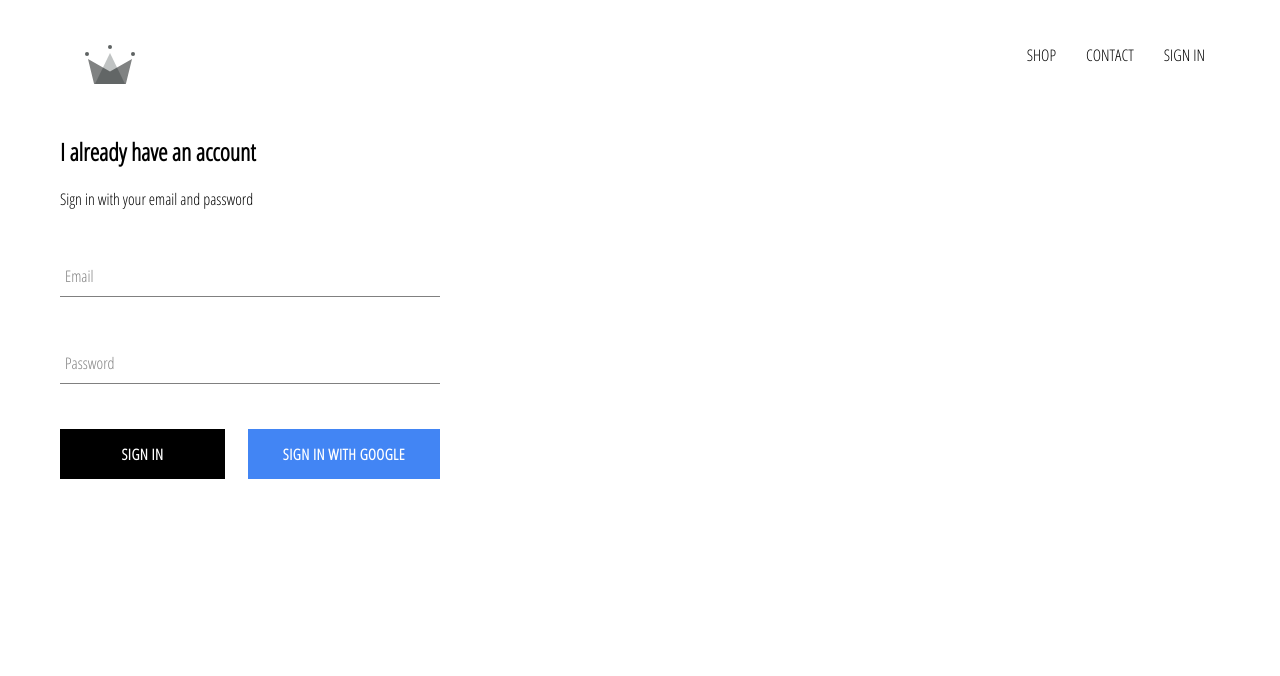
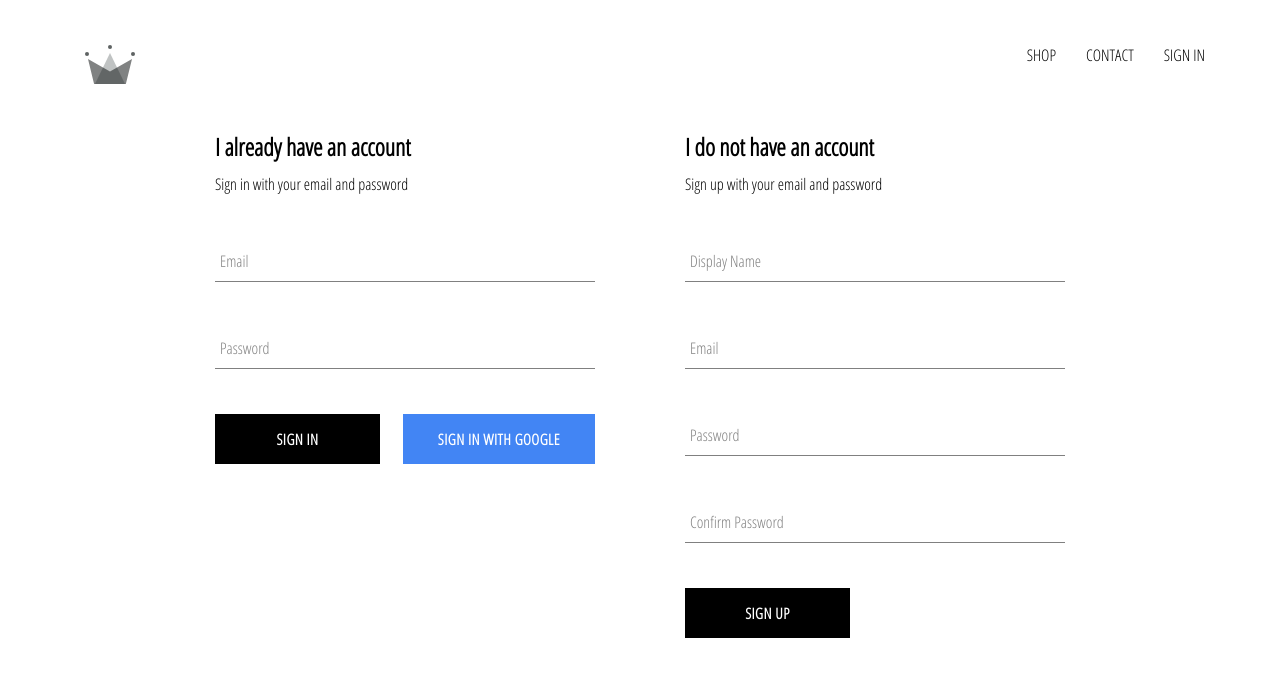
Before and after one commit to KXiangZ/crwn-clothing, a React (Create React App) app: page /signin in a window 1280 px wide. Shown: the top 676 px of the page. Built offline with nearby package versions, Linux system fonts and the light colour scheme; no server answers.

Commit message:
lesson 7

```diff
--- a/src/App.js
+++ b/src/App.js
@@ -6,7 +6,7 @@
 import HomePage from './pages/homepage/homepage.component';
 import ShopPage from './pages/shop/shop.component';
 import SignInAndSignUpPage from './pages/sign-in-and-sign-up/sign-in-and-sign-up.component';
-import { auth } from './firebase/firebase.utils';
+import { auth, createUserProfileDocument } from './firebase/firebase.utils';
 
 class App extends React.Component {
   constructor(){
@@ -20,8 +20,22 @@
   unsubscribeFromAuth = null
 
   componentDidMount(){
-    this.unsubscribeFromAuth = auth.onAuthStateChanged(user => {
-      this.setState({ currentUser: user})
+    this.unsubscribeFromAuth = auth.onAuthStateChanged(async userAuth => {
+      if(userAuth){
+        const userRef = await createUserProfileDocument(userAuth);
+
+
+        userRef.onSnapshot(snapShot => {
+          this.setState({
+            currentUser: {
+              id: snapShot.id,
+              ...snapShot.data()
+            }
+          });
+        });
+      }else{
+        this.setState({currentUser: userAuth})
+      }
     });
   }
 
--- a/src/components/sign-in/sign-in.component.jsx
+++ b/src/components/sign-in/sign-in.component.jsx
@@ -3,7 +3,7 @@
 
 import FormInput from '../form-input/form-input.component';
 import CustomButton from '../custom-button/custom-button.component';
-import { signInWithGoogle } from '../../firebase/firebase.utils';
+import { auth, signInWithGoogle } from '../../firebase/firebase.utils';
 
 class SignIn extends React.Component{
   constructor(props){
@@ -15,12 +15,22 @@
     }
   }
 
-  handleSubmit = e => {
+  handleSubmit = async e => {
     e.preventDefault();
-    this.setState({
-      email : '',
-      password : ''
-    })
+
+    const {email, password} = this.state;
+
+    try{
+      await auth.signInWithEmailAndPassword(email, password);
+       this.setState({
+        email : '',
+        password : ''
+      })
+    }catch(err){
+      console.error(err);
+    }
+
+
   }
 
   handleChange = e => {
@@ -31,7 +41,7 @@
   render(){
     return (
       <div className="sign-in">
-        <h2>I already have an account</h2>
+        <h2 className="title">I already have an account</h2>
         <span>Sign in with your email and password</span>
 
         <form onSubmit={this.handleSubmit}>
--- a/src/components/sign-up/sign-up.component.jsx
+++ b/src/components/sign-up/sign-up.component.jsx
@@ -0,0 +1,71 @@
+import React from 'react';
+import './sign-up.styles.scss';
+import FormInput from '../form-input/form-input.component';
+import CustomButton from '../custom-button/custom-button.component';
+
+import { auth, createUserProfileDocument } from '../../firebase/firebase.utils';
+
+class SignUp extends React.Component{
+  constructor(){
+    super();
+
+    this.state= {
+      displayName : '',
+      email : '',
+      password : '',
+      confirmPassword : ''
+    }
+  }
+
+  handleSubmit = async (e) => {
+    e.preventDefault();
+
+    const{displayName, email, password, confirmPassword} = this.state;
+
+    if(password !== confirmPassword) {
+      alert('password don\'t match')
+      return;
+    }
+
+    try{
+      const { user } = await auth.createUserWithEmailAndPassword(email, password);
+
+      await createUserProfileDocument(user, { displayName });
+
+      this.setState({
+        displayName : '',
+        email : '',
+        password : '',
+        confirmPassword : ''
+      })
+    }catch(err){
+      console.error(err);
+    }
+  }
+
+  handleChange = (e) => {
+    const {name, value} = e.target;
+
+    this.setState({[name] : value})
+  }
+
+  render(){
+    const{displayName, email, password, confirmPassword} = this.state;
+    return (
+      <div className="sign-up">
+        <h2 className="title">I do not have an account</h2>
+        <span>Sign up with your email and password</span>
+        <form className="sign-up-form" onSubmit={this.handleSubmit}>
+          <FormInput type="text" name="displayName" value={displayName} onChange={this.handleChange} label="Display Name" required />
+          <FormInput type="email" name="email" value={email} onChange={this.handleChange} label="Email" required />
+          <FormInput type="password" name="password" value={password} onChange={this.handleChange} label="Password" required />
+          <FormInput type="password" name="confirmPassword" value={confirmPassword} onChange={this.handleChange} label="Confirm Password" required />
+
+          <CustomButton type="submit">SIGN UP</CustomButton>
+        </form>
+      </div>
+    );
+  }
+}
+
+export default SignUp;
--- a/src/components/sign-up/sign-up.styles.scss
+++ b/src/components/sign-up/sign-up.styles.scss
@@ -0,0 +1,9 @@
+.sign-up{
+  display:flex;
+  flex-direction: column;
+  width: 380px;
+
+  .title{
+    margin: 10px 0;
+  }
+}
--- a/src/firebase/firebase.utils.js
+++ b/src/firebase/firebase.utils.js
@@ -13,6 +13,32 @@
     appId: "1:880398620311:web:0289f4a2f84fe5a0427bd2"
 };
 
+export const createUserProfileDocument = async (userAuth, additionalData) => {
+    if(!userAuth) return;
+
+    const userRef = firestore.doc(`users/${userAuth.uid}`);
+
+    const snapShot = await userRef.get();
+
+    if(!snapShot.exists){
+        const { displayName, email } = userAuth;
+        const createdAt = new Date();
+
+        try{
+            await userRef.set({
+                displayName,
+                email,
+                createdAt,
+                ...additionalData
+            })
+        }catch (err){
+            console.log('error creating user', err.message)
+        }
+    }
+
+    return userRef;
+}
+
 firebase.initializeApp(config);
 
 export const auth = firebase.auth();
--- a/src/pages/sign-in-and-sign-up/sign-in-and-sign-up.component.jsx
+++ b/src/pages/sign-in-and-sign-up/sign-in-and-sign-up.component.jsx
@@ -1,10 +1,12 @@
 import React from 'react';
 import './sign-in-and-sign-up.styles.scss';
 import SignIn from '../../components/sign-in/sign-in.component';
+import SignUp from '../../components/sign-up/sign-up.component';
 
 const SignInAndSignUpPage = () => (
   <div className="sign-in-and-sign-up">
     <SignIn />
+    <SignUp />
   </div>
 )
 
--- a/src/pages/sign-in-and-sign-up/sign-in-and-sign-up.styles.scss
+++ b/src/pages/sign-in-and-sign-up/sign-in-and-sign-up.styles.scss
@@ -0,0 +1,6 @@
+.sign-in-and-sign-up{
+  width: 850px;
+  display:flex;
+  justify-content: space-between;
+  margin: 30px auto;
+}
```
